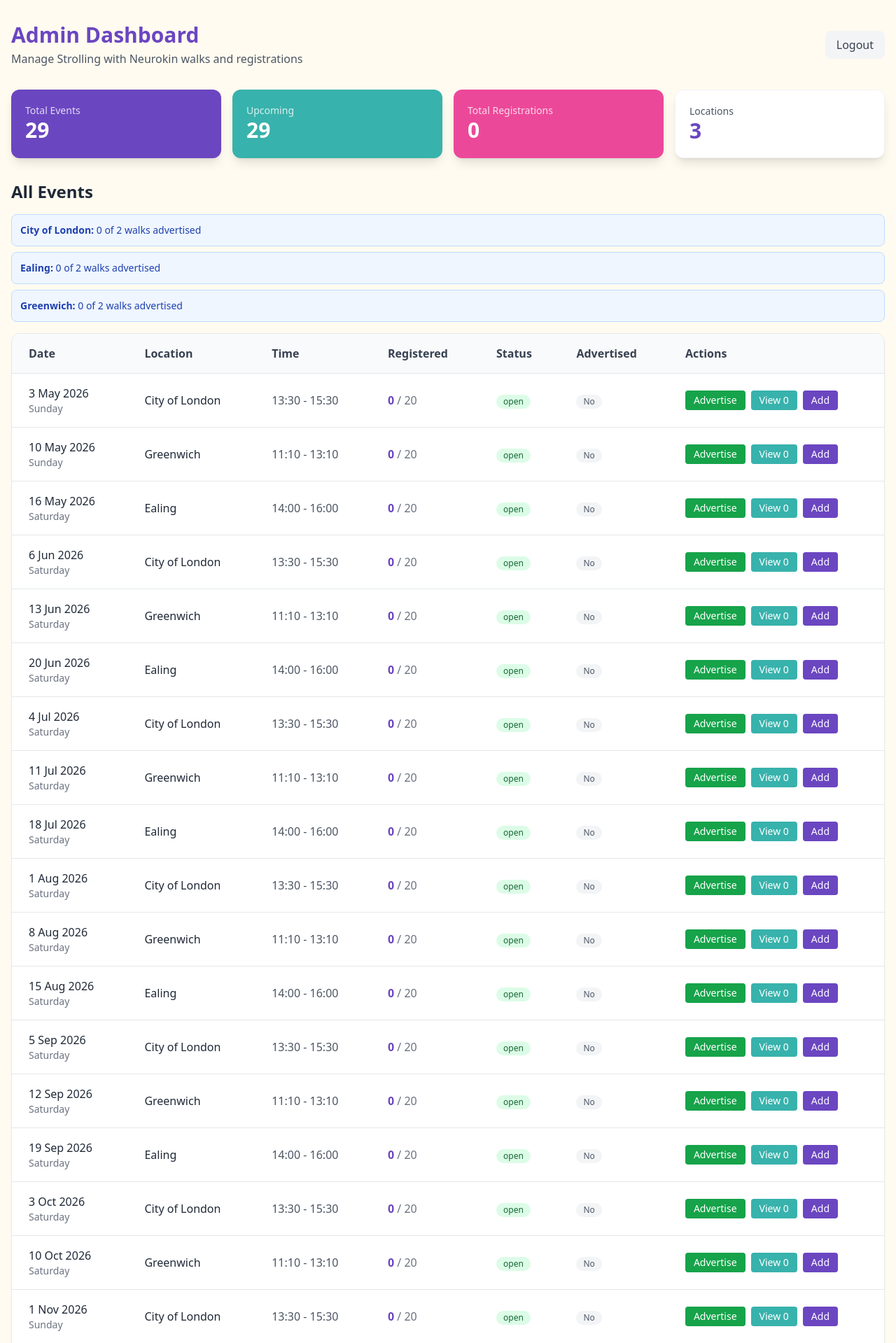
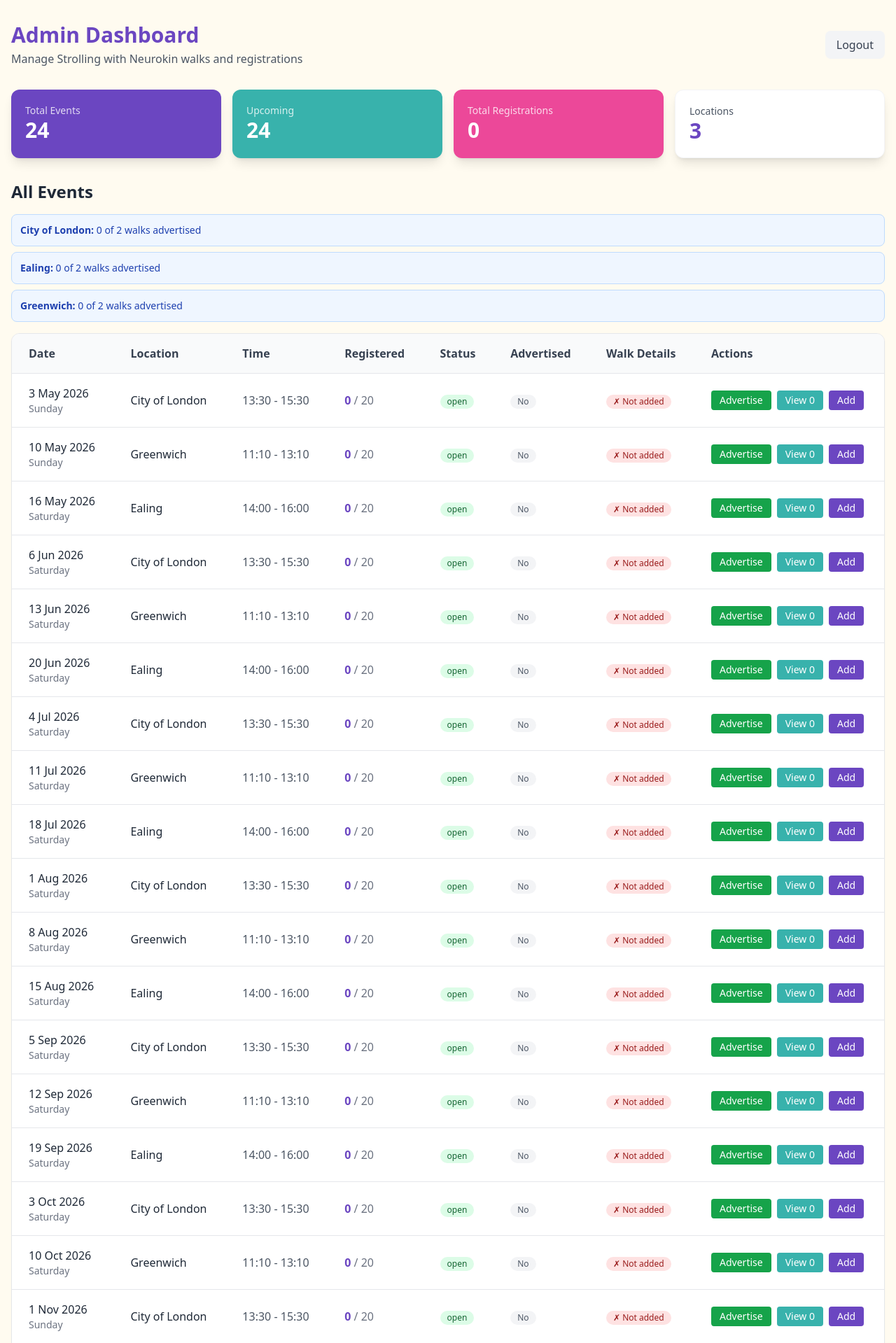
Before and after one commit to marcjtheodore1-sketch/swn, a Flask app: page /admin/dashboard in a window 1280 px wide. Shown: the part 72-1991 px from the top of the page at 70% size. Run offline with Flask 3, Linux system fonts and the light colour scheme; the visitor is signed in with stand-in values (Sample User, id 1); data comes from the database, SQL or seed files in the repository; data that the repository does not hold is empty; some libraries are stand-ins or nearby versions.

Commit message:
Make walk details optional, add completion status column, remove 2027 walks

```diff
--- a/app.py
+++ b/app.py
@@ -115,6 +115,19 @@ class WalkEvent(db.Model):
         if parts:
             return "\n\n".join(parts)
         return self.meeting_point  # Fallback to default meeting point
+
+    @property
+    def details_completion_status(self):
+        """Calculate completion status of walk details (questions 1-4)"""
+        fields = [self.meet_when_where, self.route_description, self.break_plan, self.finish_details]
+        filled_count = sum(1 for f in fields if f and f.strip())
+
+        if filled_count == 0:
+            return "not_added"
+        elif filled_count == 4:
+            return "completed"
+        else:
+            return "partial"
 
     @property
     def registered_count(self):
@@ -729,7 +742,6 @@ def init_events():
             ('2027-01-10', '11:10', '13:10', 'Route to be confirmed - details will be sent upon registration'),
             ('2027-02-14', '11:10', '13:10', 'Route to be confirmed - details will be sent upon registration'),
             ('2027-03-14', '11:10', '13:10', 'Route to be confirmed - details will be sent upon registration'),
-            ('2027-04-10', '11:10', '13:10', 'Route to be confirmed - details will be sent upon registration'),
         ]
 
         for date_str, start, end, meeting in greenwich_dates:
@@ -748,7 +760,6 @@ def init_events():
         city_dates = [
             '2026-05-03', '2026-06-06', '2026-07-04', '2026-08-01',
             '2026-09-05', '2026-10-03', '2026-11-01', '2026-12-06',
-            '2027-01-03', '2027-02-07', '2027-03-07', '2027-04-03'
         ]
 
         for date_str in city_dates:
--- a/templates/admin.html
+++ b/templates/admin.html
@@ -60,12 +60,14 @@
                         <th class="text-left py-4 px-6 font-semibold text-gray-700">Registered</th>
                         <th class="text-left py-4 px-6 font-semibold text-gray-700">Status</th>
                         <th class="text-left py-4 px-6 font-semibold text-gray-700">Advertised</th>
+                        <th class="text-left py-4 px-6 font-semibold text-gray-700">Walk Details</th>
                         <th class="text-left py-4 px-6 font-semibold text-gray-700">Actions</th>
                     </tr>
                 </thead>
                 <tbody class="divide-y divide-gray-200">
                     {% for event in events %}
                     {% set location = locations | selectattr('id', 'equalto', event.location_id) | first %}
+                    {% set completion = event.details_completion_status %}
                     <tr class="{% if event.is_advertised %}bg-green-50{% endif %}">
                         <td class="py-4 px-6">
                             <div class="font-medium text-gray-800">{{ event.walk_date.strftime('%-d %b %Y') }}</div>
@@ -97,6 +99,21 @@
                             {% else %}
                             <span class="inline-flex items-center px-2.5 py-0.5 rounded-full text-xs font-medium bg-gray-100 text-gray-600">
                                 No
+                            </span>
+                            {% endif %}
+                        </td>
+                        <td class="py-4 px-6">
+                            {% if completion == 'completed' %}
+                            <span class="inline-flex items-center px-2.5 py-0.5 rounded-full text-xs font-medium bg-green-100 text-green-800">
+                                ✓ Completed
+                            </span>
+                            {% elif completion == 'partial' %}
+                            <span class="inline-flex items-center px-2.5 py-0.5 rounded-full text-xs font-medium bg-yellow-100 text-yellow-800">
+                                ⚠ Partially completed
+                            </span>
+                            {% else %}
+                            <span class="inline-flex items-center px-2.5 py-0.5 rounded-full text-xs font-medium bg-red-100 text-red-800">
+                                ✗ Not added
                             </span>
                             {% endif %}
                         </td>
--- a/templates/admin_edit_walk.html
+++ b/templates/admin_edit_walk.html
@@ -38,7 +38,6 @@
                     id="meet_when_where"
                     name="meet_when_where"
                     rows="4"
-                    required
                     class="w-full px-4 py-3 text-base border-2 border-gray-300 rounded-lg focus:outline-none focus:ring-2 focus:ring-swn-purple focus:border-swn-purple"
                     placeholder="Example: We will meet at St Alfege's Church (Greenwich Church St, London SE10 8NA). Please arrive from 10:50am. We will leave promptly at 11:10am."
                 >{{ event.meet_when_where or '' }}</textarea>
@@ -56,7 +55,6 @@
                     id="route_description"
                     name="route_description"
                     rows="6"
-                    required
                     class="w-full px-4 py-3 text-base border-2 border-gray-300 rounded-lg focus:outline-none focus:ring-2 focus:ring-swn-purple focus:border-swn-purple"
                     placeholder="Example: We'll walk towards the O2, passing through Greenwich town centre, the Cutty Sark, and the Old Royal Naval College with beautiful views across the River Thames. The route is wheelchair accessible with one small cobbled section and a ramped footbridge over the Blackwall Tunnel approach. This section can be noisy, so participants may wish to bring ear defenders if sensitive to sound."
                 >{{ event.route_description or '' }}</textarea>
@@ -74,7 +72,6 @@
                     id="break_plan"
                     name="break_plan"
                     rows="4"
-                    required
                     class="w-full px-4 py-3 text-base border-2 border-gray-300 rounded-lg focus:outline-none focus:ring-2 focus:ring-swn-purple focus:border-swn-purple"
                     placeholder="Example: At the O2, participants are welcome to finish the walk if they prefer. There are several pubs and restaurants, as well as a Costa. For those continuing, there's a café close to Charlton Station."
                 >{{ event.break_plan or '' }}</textarea>
@@ -92,7 +89,6 @@
                     id="finish_details"
                     name="finish_details"
                     rows="4"
-                    required
                     class="w-full px-4 py-3 text-base border-2 border-gray-300 rounded-lg focus:outline-none focus:ring-2 focus:ring-swn-purple focus:border-swn-purple"
                     placeholder="Example: The walk finishes at Charlton Station between approximately 1:10pm and 1:30pm. Charlton has nearby bus stops and a café. Please note timings may vary slightly depending on the pace of the group and any breaks taken along the way."
                 >{{ event.finish_details or '' }}</textarea>
```
